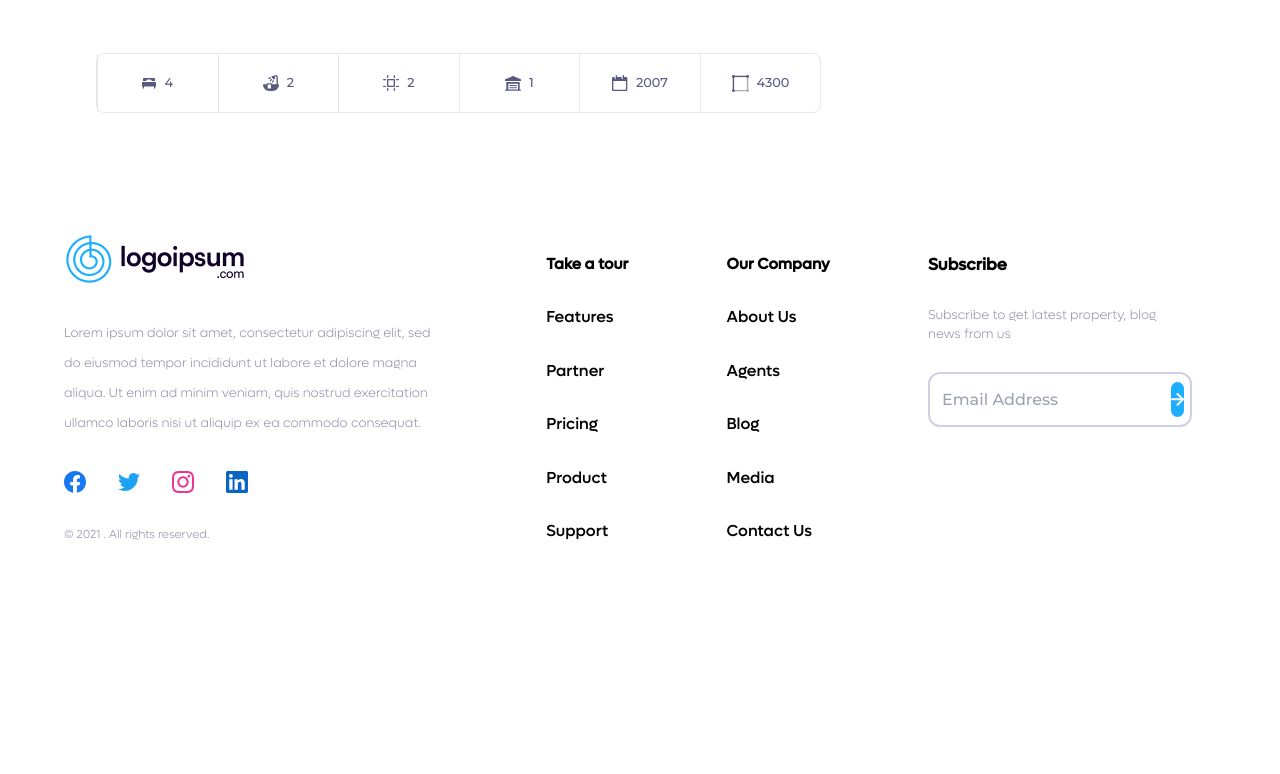
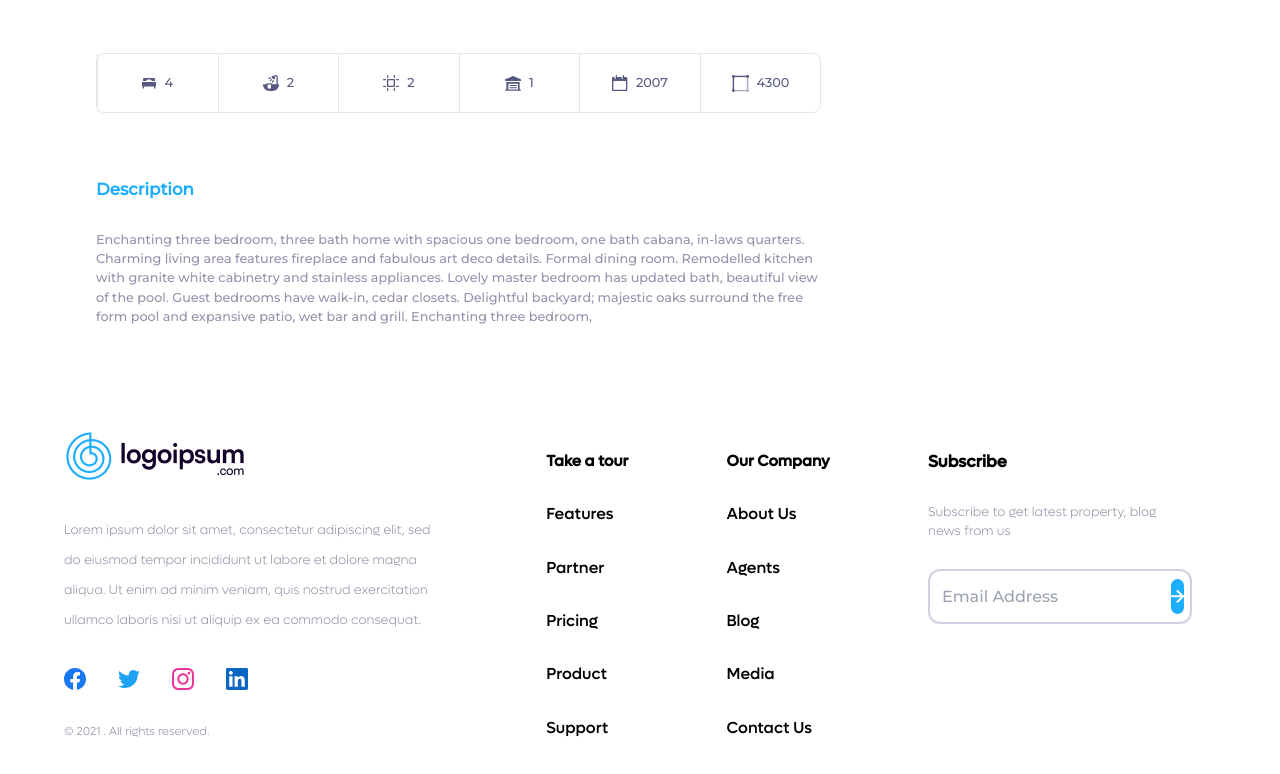
Before and after one commit to Iman-khodamoradiany/Crypto_Web, a React (Vite) app: page /Product/1 in a window 1280 px wide. Shown: the part 781-1555 px from the top of the page. Before the commit the page ends 1364 px from the top, so only its background shows below. Built offline with nearby package versions, Linux system fonts and the light colour scheme.

Commit message:
Create Section Description

```diff
--- /dev/null
+++ b/src/component/Ui/Organims/DescriptionProductDetail/DescriptionProductDetail.jsx
@@ -0,0 +1,16 @@
+import P from "../../Atoms/P/P";
+
+function DescriptionProductDetail() {
+    return (
+        <div className="w-full flex justify-center items-start flex-col gap-7 py-6">
+            <div>
+                <P className={"text-[#1DAEFF] text-[1.3vw] font-bold"}>Description</P>
+            </div>
+            <div className="w-2/3 text-[1vw] text-[#585981A6]">
+                <P>Enchanting three bedroom, three bath home with spacious one bedroom, one bath cabana, in-laws quarters. Charming living area features fireplace and fabulous art deco details. Formal dining room. Remodelled kitchen with granite  white cabinetry and stainless appliances. Lovely master bedroom has updated bath, beautiful view of the pool. Guest bedrooms have walk-in, cedar closets. Delightful backyard; majestic oaks surround the free form pool and expansive patio, wet bar and grill. Enchanting three bedroom,</P>
+            </div>
+        </div>
+    )
+}
+
+export default DescriptionProductDetail;
--- /dev/null
+++ b/src/component/Ui/Organims/PointsProductDetail/PointsProductDetail.jsx
@@ -0,0 +1,7 @@
+function PointProductDetail(){
+    return(
+        <div>
+
+        </div>
+    )
+}
--- a/src/component/Ui/Page/ProductDetail/ProductDetail.jsx
+++ b/src/component/Ui/Page/ProductDetail/ProductDetail.jsx
@@ -1,3 +1,4 @@
+import DescriptionProductDetail from "../../Organims/DescriptionProductDetail/DescriptionProductDetail"
 import Facilities from "../../Organims/Facilities/Facilities"
 import SectionPicture from "../../Organims/SectionPicture/SectionPicture"
 
@@ -7,6 +8,7 @@ function ProductDetail() {
             <div className="w-[85%] mx-auto">
                 <SectionPicture />
                 <Facilities />
+                <DescriptionProductDetail />
             </div>
         </div>
     )
```
